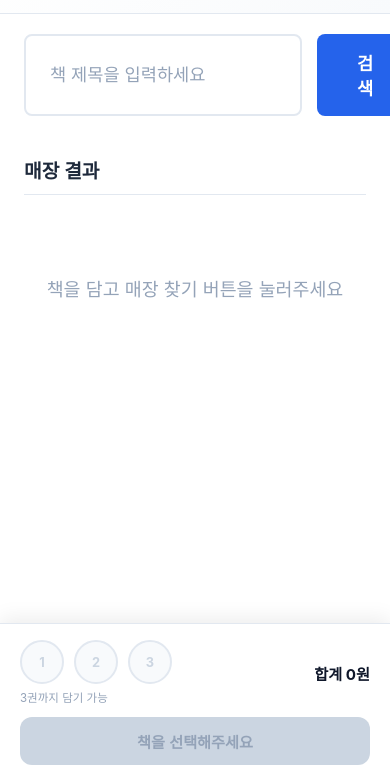
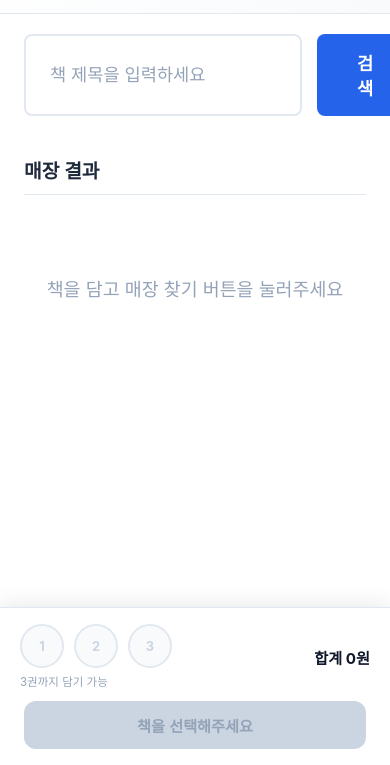
Before and after one commit to omokpark/aladin-used-book-finder, a website: page frontend/index.html in a window 390 px wide. Shown: the part 79-844 px from the top of the page. Drawn offline with Linux system fonts and the light colour scheme.

Commit message:
fix: 아이폰 하단 고정 바 safe-area 처리 및 버튼 좌우 여백 추가

```diff
--- a/frontend/css/style.css
+++ b/frontend/css/style.css
@@ -956,7 +956,8 @@
   bottom: 0; left: 0; right: 0;
   background: white;
   border-top: 1px solid #e2e8f0;
-  padding: 16px 20px env(safe-area-inset-bottom, 28px);
+  padding: 16px 20px 16px;
+  padding-bottom: calc(16px + env(safe-area-inset-bottom, 0px));
   z-index: 100;
   box-shadow: 0 -4px 20px rgba(0,0,0,0.08);
   flex-direction: column;
@@ -1009,7 +1010,8 @@
   color: #0f172a;
 }
 .mobile-bottom-find-btn {
-  width: 100%;
+  width: calc(100% - 8px);
+  margin: 0 4px;
   padding: 13px;
   background: #10b981;
   color: white;
@@ -1025,7 +1027,8 @@
   cursor: not-allowed;
 }
 .mobile-bottom-save-btn {
-  width: 100%;
+  width: calc(100% - 8px);
+  margin: 0 4px;
   padding: 13px;
   background: #eff6ff;
   color: #2563eb;
```
